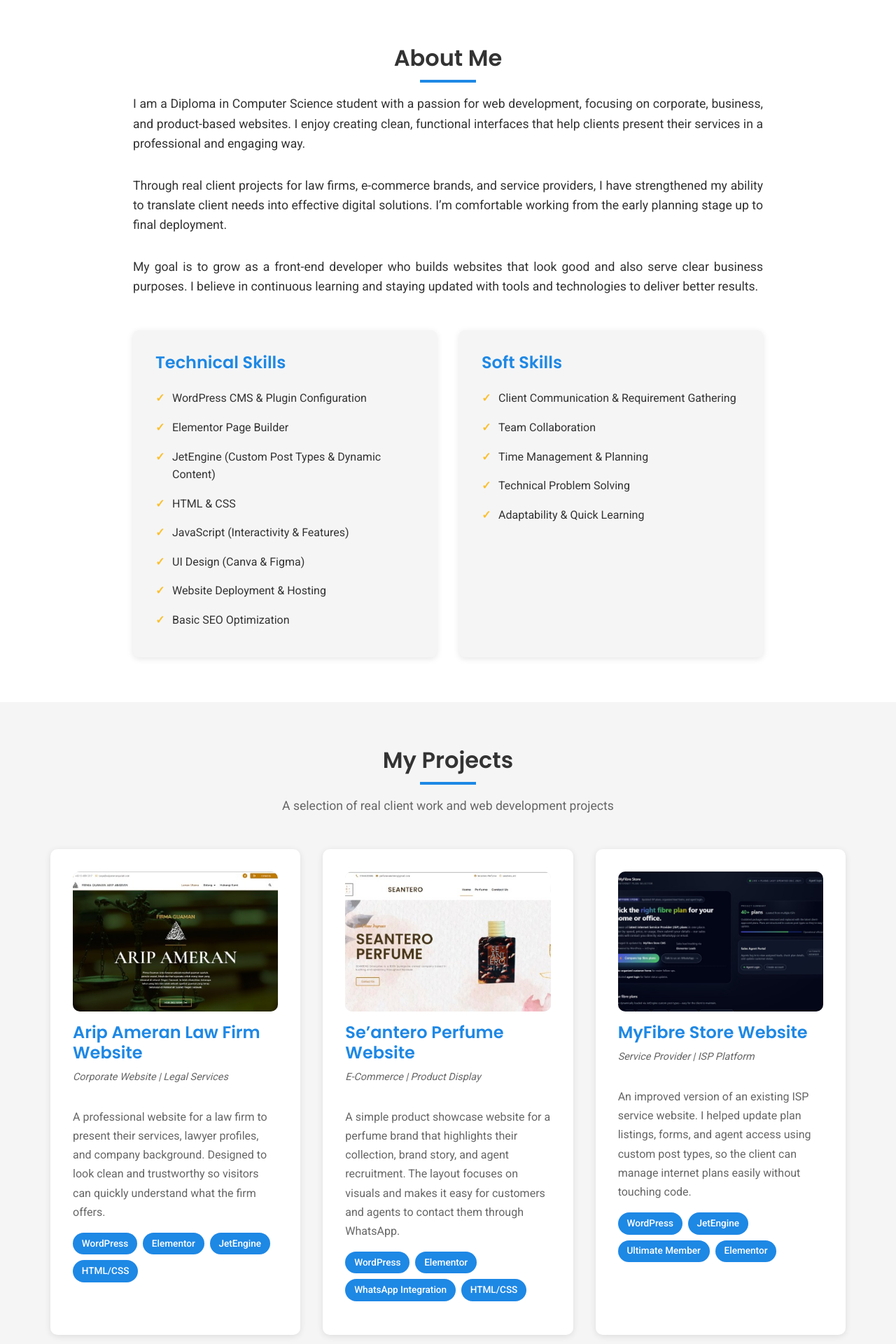
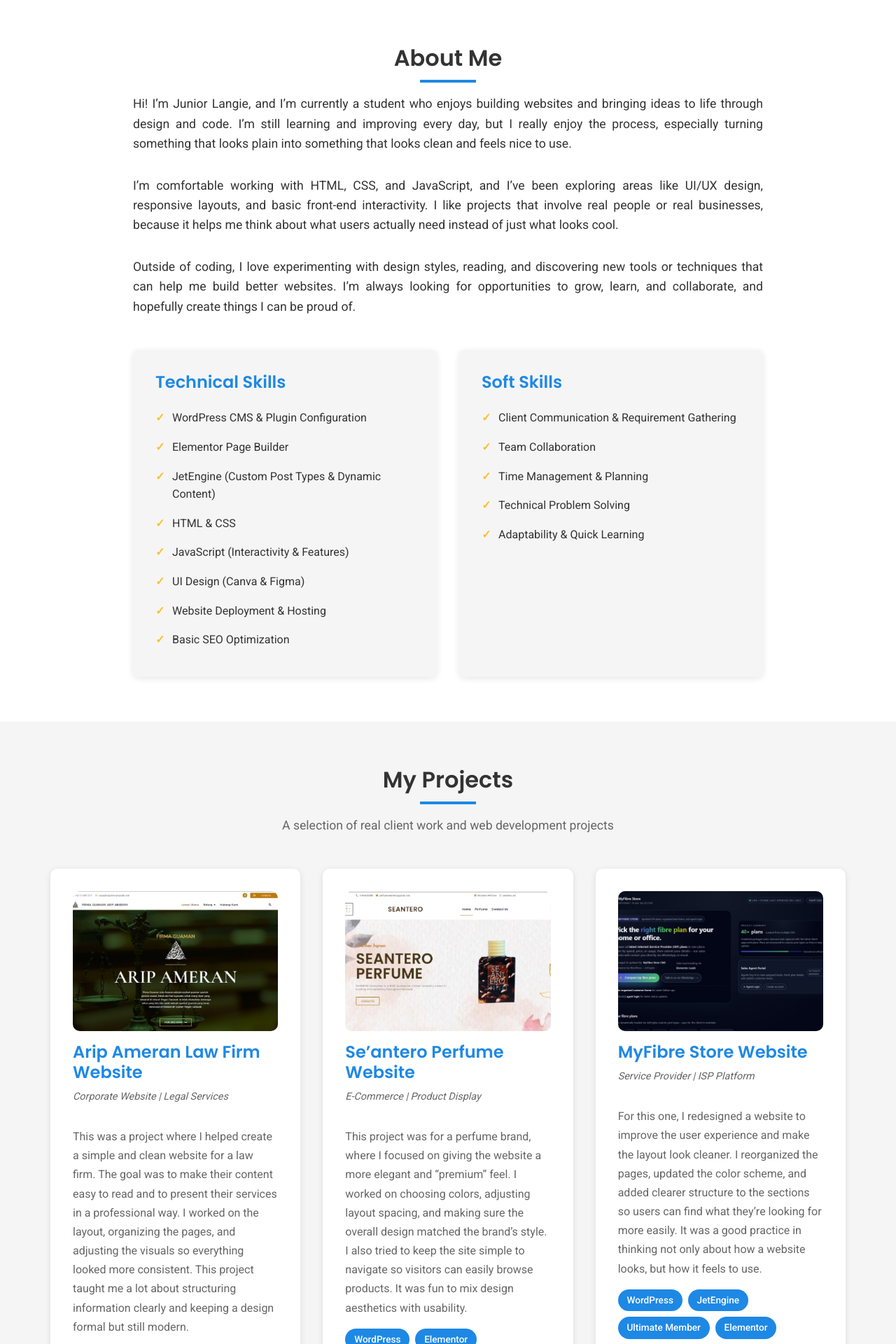
Before and after one commit to shamrin-18/websitePortfolioBySh4mrin, a plain HTML site: page index.html in a window 1280 px wide. Shown: the part 880-2800 px from the top of the page at 70% size. Drawn offline with nearby package versions, Linux system fonts and the light colour scheme.

Commit message:
Update index.html

```diff
--- a/index.html
+++ b/index.html
@@ -77,7 +77,7 @@
                 <p class="hero-subtitle">Diploma in Computer Science Student</p>
 
                 <p class="hero-tagline">
-                    Helping brands stand out through meaningful web design.
+                    Where simple design meets curious creativity.
                 </p>
 
                 <p class="hero-description">
@@ -109,27 +109,22 @@
                 <div class="about-content animate-on-scroll">
                     <div class="about-text">
                         <p>
-                            I am a Diploma in Computer Science student with a
-                            passion for web development, focusing on corporate,
-                            business, and product-based websites. I enjoy
-                            creating clean, functional interfaces that help
-                            clients present their services in a professional and
-                            engaging way.
+                            Hi! I’m Junior Langie, and I’m currently a student
+                            who enjoys building websites and bringing ideas to life
+                            through design and code. I’m still learning and improving
+                            every day, but I really enjoy the process, especially turning
+                            something that looks plain into something that looks clean and feels nice to use.
                         </p>
                         <p>
-                            Through real client projects for law firms,
-                            e-commerce brands, and service providers, I have
-                            strengthened my ability to translate client needs
-                            into effective digital solutions. I’m comfortable
-                            working from the early planning stage up to final
-                            deployment.
+                            I’m comfortable working with HTML, CSS, and JavaScript, and I’ve been exploring areas
+                            like UI/UX design, responsive layouts, and basic front-end interactivity. I like projects
+                            that involve real people or real businesses, because it helps me think about what users
+                            actually need instead of just what looks cool.
                         </p>
                         <p>
-                            My goal is to grow as a front-end developer who
-                            builds websites that look good and also serve clear
-                            business purposes. I believe in continuous learning
-                            and staying updated with tools and technologies to
-                            deliver better results.
+                            Outside of coding, I love experimenting with design styles, reading, and discovering new tools
+                            or techniques that can help me build better websites. I’m always looking for opportunities to grow,
+                            learn, and collaborate, and hopefully create things I can be proud of.
                         </p>
                     </div>
 
@@ -200,11 +195,10 @@
                         </div>
                         <div class="project-body">
                             <p class="project-description">
-                                A professional website for a law firm to present
-                                their services, lawyer profiles, and company
-                                background. Designed to look clean and
-                                trustworthy so visitors can quickly understand
-                                what the firm offers.
+                                This was a project where I helped create a simple and clean website for a law firm.
+                                The goal was to make their content easy to read and to present their services in a professional way.
+                                I worked on the layout, organizing the pages, and adjusting the visuals so everything looked more consistent.
+                                This project taught me a lot about structuring information clearly and keeping a design formal but still modern.
                             </p>
                             <div class="project-tech">
                                 <span class="tech-badge">WordPress</span>
@@ -235,11 +229,10 @@
                         </div>
                         <div class="project-body">
                             <p class="project-description">
-                                A simple product showcase website for a perfume
-                                brand that highlights their collection, brand
-                                story, and agent recruitment. The layout focuses
-                                on visuals and makes it easy for customers and
-                                agents to contact them through WhatsApp.
+                                This project was for a perfume brand, where I focused on giving the website a more elegant and “premium” feel.
+                                I worked on choosing colors, adjusting layout spacing, and making sure the overall design matched the brand’s style.
+                                I also tried to keep the site simple to navigate so visitors can easily browse products. It was fun to mix design
+                                aesthetics with usability.
                             </p>
                             <div class="project-tech">
                                 <span class="tech-badge">WordPress</span>
@@ -272,11 +265,10 @@
                         </div>
                         <div class="project-body">
                             <p class="project-description">
-                                An improved version of an existing ISP service
-                                website. I helped update plan listings, forms,
-                                and agent access using custom post types, so the
-                                client can manage internet plans easily without
-                                touching code.
+                                For this one, I redesigned a website to improve the user experience and make the layout look cleaner.
+                                I reorganized the pages, updated the color scheme, and added clearer structure to the sections so users
+                                can find what they’re looking for more easily. It was a good practice in thinking not only about how
+                                a website looks, but how it feels to use.
                             </p>
                             <div class="project-tech">
                                 <span class="tech-badge">WordPress</span>
```
